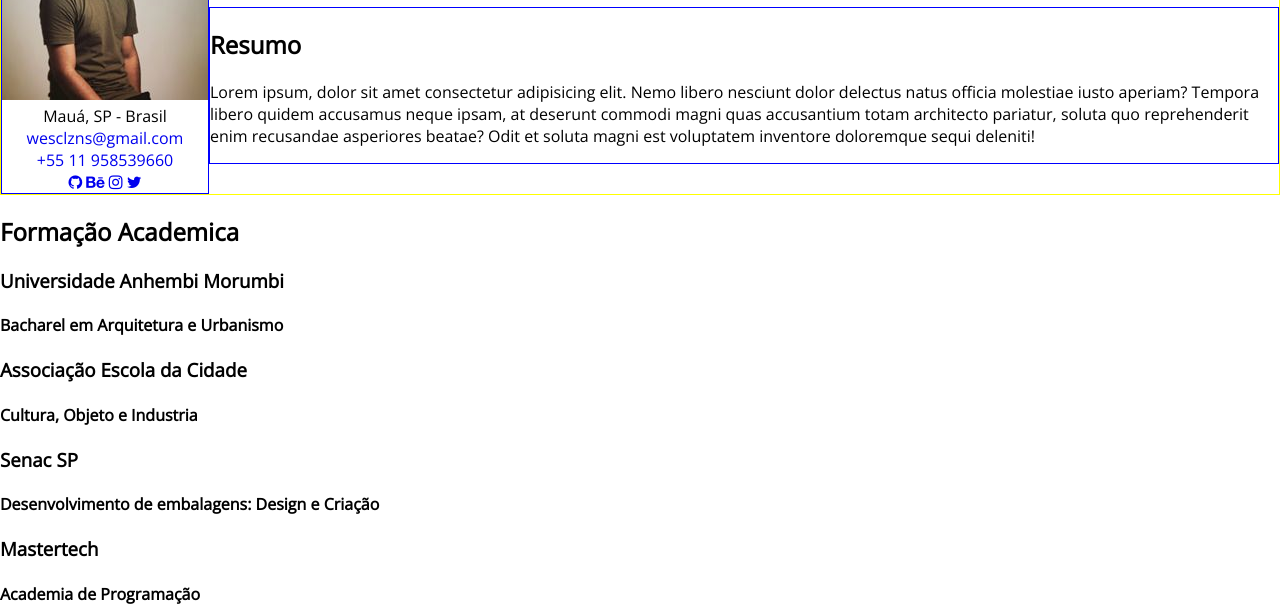
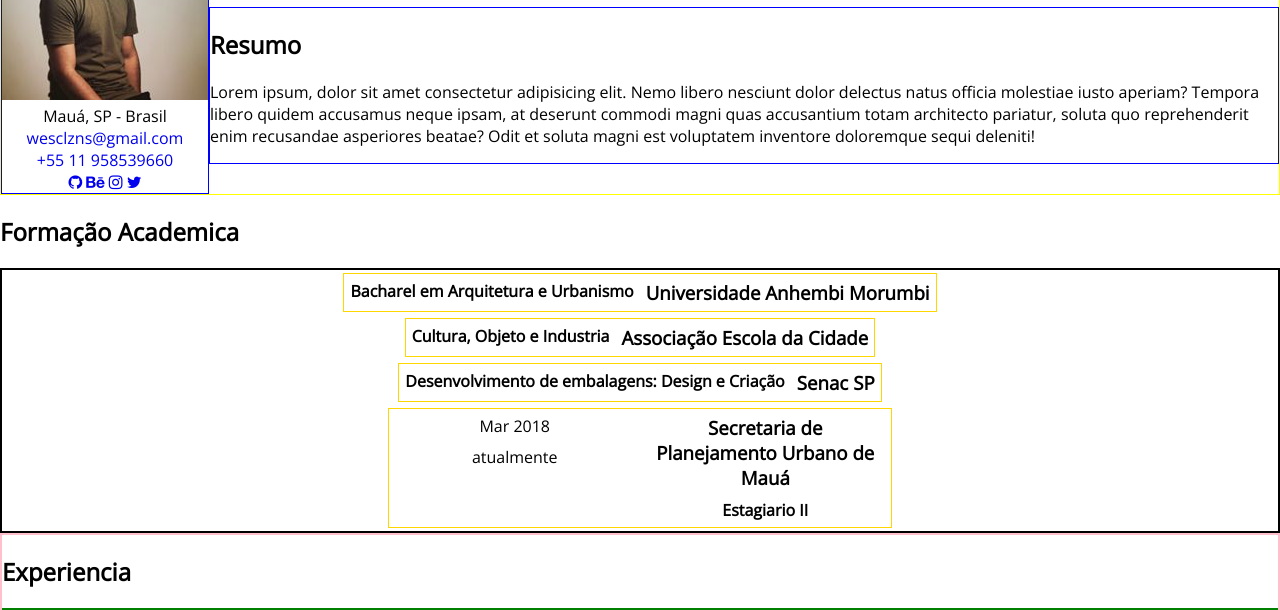
Before and after one commit to wesleyclzns/curriculo, a plain HTML site: page index.html in a window 1280 px wide. Shown: the part 165-775 px from the top of the page. Drawn offline with nearby package versions, Linux system fonts and the light colour scheme.

Commit message:
hora de dormir

```diff
--- a/assets/css/style.css
+++ b/assets/css/style.css
@@ -63,16 +63,38 @@ nav > ul > li{
 	margin: 0;
 }
 
+.formacao-academica{
+	border: 2px solid black;
+	display: flex;
+	align-items: center;
+	flex-direction: column;
+	text-align: center;
+}
+
+.formacao-academica >
+
+.ensino{
+	border: 1px solid gold;
+	/*margin-right: 3px 3px 0px;*/
+	display: flex;
+	flex-direction: row-reverse;
+	justify-content: center;
+	margin: 3px 0px;
+
+}
+
+
 .experiencia{
 	border: 2px solid pink;
 }
 
 .experiencia > ._exp{
 	border: 2px solid green;
-	margin-right: 3px 3px 0px;
+	/*margin-right: 3px 3px 0px;*/
 	display: flex;
 	flex-direction: row-reverse;
 	justify-content: center;
+	margin: 3px 0px;
 
 }
 
--- a/index.html
+++ b/index.html
@@ -54,31 +54,39 @@
 				</div>
 			</div>
 		</section>
-		<section class="container-itens">
+		<section>
+			<h2 id="formacao-academica">Formação Academica</h2>
+			<div class="formacao-academica">
 
-			<div class="formacao-academica">
-				<h2 id="formacao-academica">Formação Academica</h2>
-
-				<div class="anhembi-morumbi">
-					<h3>Universidade Anhembi Morumbi</h3>
-					<h4>Bacharel em Arquitetura e Urbanismo</h4>
+				<div class="ensino">
+					<h3 class="text">Universidade Anhembi Morumbi</h3>
+					<h4 class="text">Bacharel em Arquitetura e Urbanismo</h4>
 				</div>
 
-				<div class="escola-cidade">
-					<h3>Associação Escola da Cidade</h3>
-					<h4>Cultura, Objeto e Industria</h4>
+				<div class="ensino">
+					<h3 class="text">Associação Escola da Cidade</h3>
+					<h4 class="text">Cultura, Objeto e Industria</h4>
 				</div>
 
-				<div class="senac">
-					<h3>Senac SP</h3>
-					<h4>Desenvolvimento de embalagens: Design e Criação</h4>
+				<div class="ensino">
+					<h3 class="text">Senac SP</h3>
+					<h4 class="text">Desenvolvimento de embalagens: Design e Criação</h4>
 				</div>
 
-				<div class="Mastertech">
-					<h3>Mastertech</h3>
-					<h4>Academia de Programação</h4>
+				<div class="ensino">
+					<div class="dir">
+						<h3 class="text">Secretaria de Planejamento Urbano de Mauá</h3>
+						<h4 class="text">Estagiario II</h4>
+					</div>
+					<div class="esq">
+						<p class="text">Mar 2018</p>
+						<p class="text">atualmente</p>
+					</div>
 				</div>
+
 			</div>
+
+		</section>
 
 
 			<div class="experiencia">
@@ -128,8 +136,6 @@
 					</div>
 				</div>
 			</div>
-
-
 
 		<section class="habilidades">
 			<div>
```
